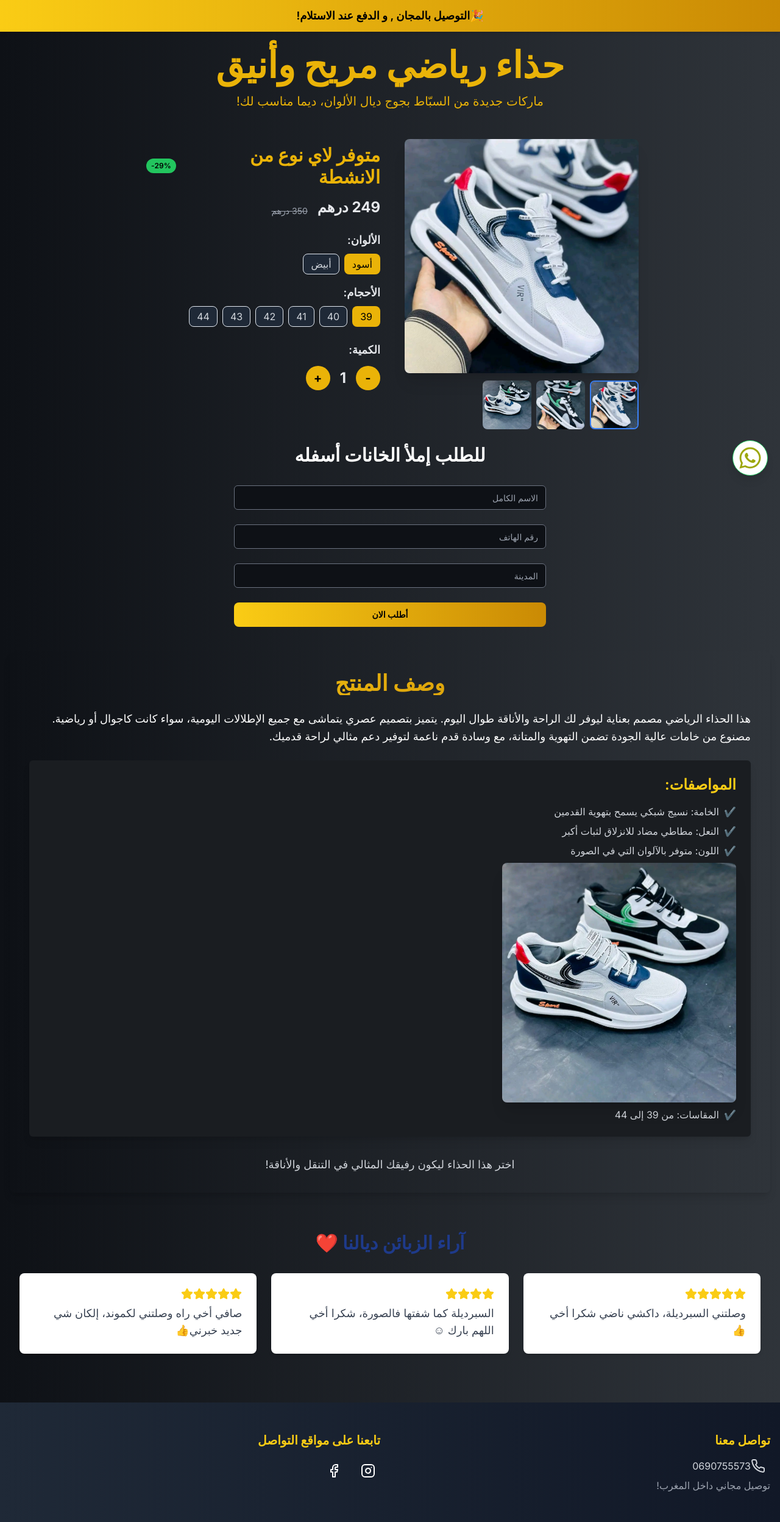
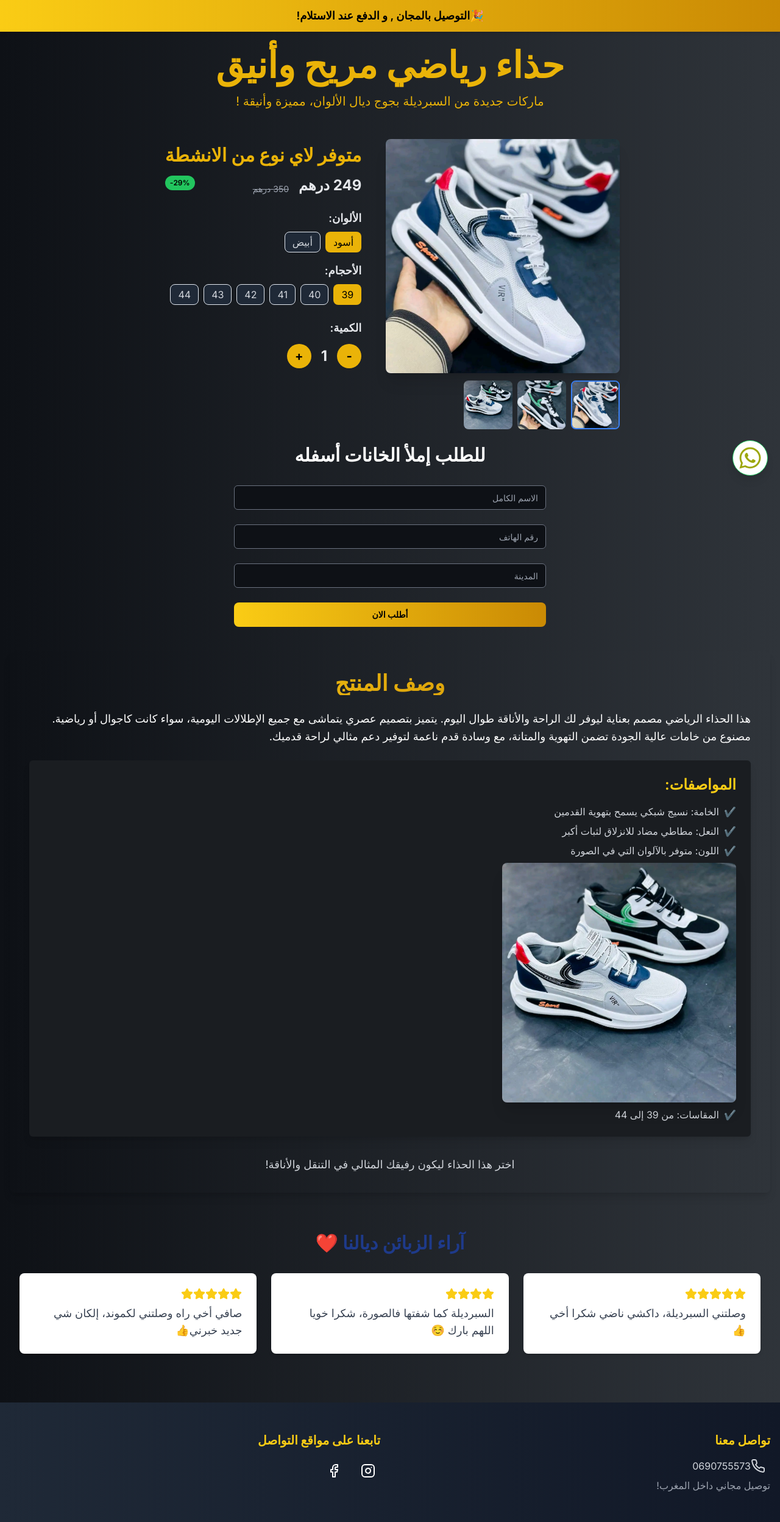
Before and after one commit to KhalidEchchahid/traffic-data-visualisation-interface, a Next.js app: page / in a window 1280 px wide. Shown: the whole page at 61% size. Built offline with nearby package versions, Linux system fonts and the light colour scheme.

Commit message:
some small changes

```diff
--- a/app/page.tsx
+++ b/app/page.tsx
@@ -23,11 +23,17 @@ const product = {
 
 const reviews = [
   { id: 1, rating: 5, text: "وصلتني السبرديلة، داكشي ناضي شكرا أخي👍" },
-  { id: 2, rating: 4, text: "السبرديلة كما شفتها فالصورة، شكرا أخي اللهم بارك ☺" },
-  { id: 3, rating: 5, text: "صافي أخي راه وصلتني لكموند، إلكان شي جديد خبرني👍" },
+  {
+    id: 2,
+    rating: 4,
+    text: " السبرديلة كما شفتها فالصورة، شكرا خويا اللهم بارك ☺️",
+  },
+  {
+    id: 3,
+    rating: 5,
+    text: "صافي أخي راه وصلتني لكموند، إلكان شي جديد خبرني👍",
+  },
 ];
-
-
 
 const Page = () => {
   const [selectedColor, setSelectedColor] = useState<string>(product.colors[0]);
@@ -53,7 +59,7 @@ const Page = () => {
           transition={{ duration: 0.5, delay: 0.2 }}
           className="text-xl text-center mb-8"
         >
-          ماركات جديدة من السبّاط بجوج ديال الألوان، ديما مناسب لك!
+          ماركات جديدة من السبرديلة بجوج ديال الألوان، مميزة وأنيقة !
         </motion.p>
       </header>
       <div className="container mx-auto px-4 py-4">
@@ -80,7 +86,7 @@ const Page = () => {
           quantity={quantity}
         />
         <ProductDiscription />
-        <ReviewsSection reviews={reviews}/>
+        <ReviewsSection reviews={reviews} />
       </div>
       <Footer />
     </div>
--- a/components/ProductInfo.tsx
+++ b/components/ProductInfo.tsx
@@ -35,20 +35,22 @@ const ProductInfo = ({
   return (
     <div className="max-w-[400px] p-2 text-gray-300">
       {/* Title & Discount */}
-      <div className="flex items-center justify-between gap-5">
-        <h1 className="text-3xl font-bold text-yellow-500">{title}</h1>
+      <h1 className="text-3xl font-bold text-yellow-500">{title}</h1>
+
+      {/* Price & Original Price */}
+      <div className="mt-4 flex justify-between">
+        <div className="flex gap-4">
+        <p className="text-2xl font-bold text-gray-200">{price} درهم</p>
+        {discount > 0 && (
+          <p className="text-sm text-gray-400 line-through mt-3">
+            {discount} درهم
+          </p>
+        )}
+        </div>
         {discountPercentage > 0 && (
-          <div className="bg-green-500 text-black text-xs font-semibold px-2 py-1 rounded-full">
+          <div className="bg-green-500 h-6 text-black text-xs font-semibold px-2 py-1 rounded-2xl">
             {discountPercentage}%-
           </div>
-        )}
-      </div>
-
-      {/* Price & Original Price */}
-      <div className="mt-4 flex gap-4">
-        <p className="text-2xl font-bold text-gray-200">{price} درهم</p>
-        {discount > 0 && (
-          <p className="text-sm text-gray-400 line-through mt-3">{discount} درهم</p>
         )}
       </div>
 
@@ -96,8 +98,6 @@ const ProductInfo = ({
         </div>
       )}
 
-
-
       {/* Quantity */}
       <div className="mt-6">
         <h2 className="text-lg font-semibold text-gray-200">الكمية:</h2>
@@ -122,8 +122,6 @@ const ProductInfo = ({
 };
 
 export default ProductInfo;
-
-
 
 //  {/* Description */}
 //  <div className="mt-6 space-y-4">
```
